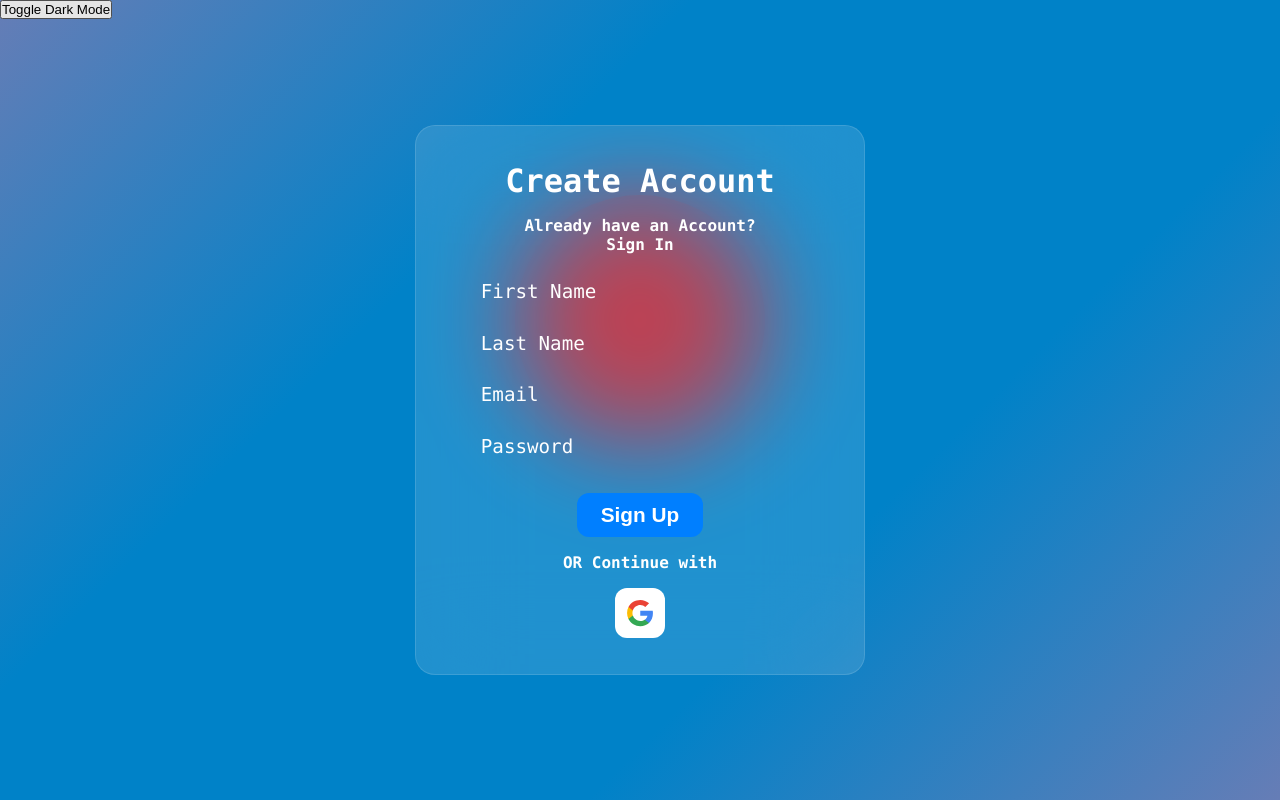
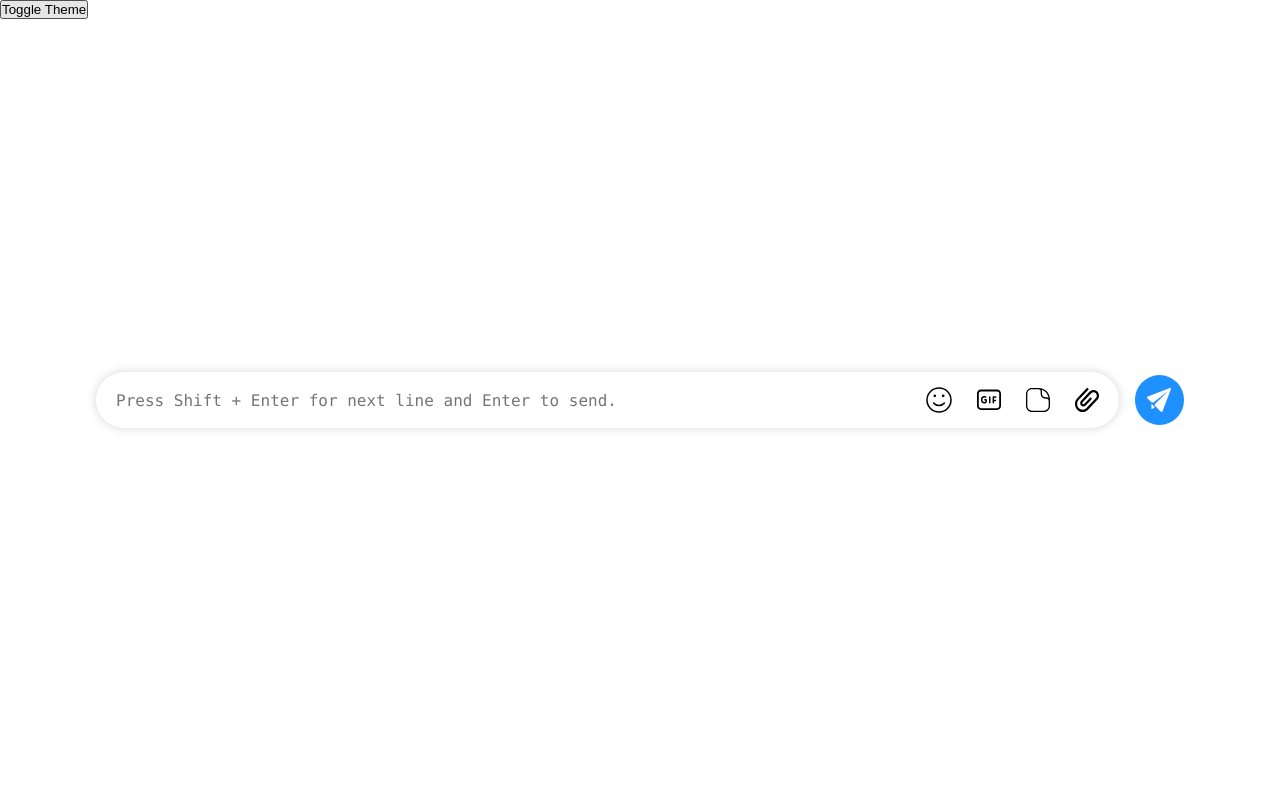
Before and after one commit to ranaintizar/chathive, a Next.js app: page / in a window 1280 px wide. Built offline with nearby package versions, Linux system fonts and the light colour scheme; no server answers.

Commit message:
Fix Text Area

```diff
--- a/pages/index.tsx
+++ b/pages/index.tsx
@@ -44,22 +44,29 @@ export default function Home() {
                 height: "100vh",
                 background: "#17171c",
                 position: "relative",
-                // display: "flex",
-                // justifyContent: "center",
-                // alignItems: "center",
+                display: "flex",
+                justifyContent: "center",
+                alignItems: "center",
               }
             : {
                 height: "100vh",
-                // display: "flex",
-                // justifyContent: "center",
-                // alignItems: "center",
+                display: "flex",
+                justifyContent: "center",
+                alignItems: "center",
               }
         }
       >
-        <button onClick={toggleTheme} style={{ position: "absolute" }}>
-          Toggle Dark Mode
+        <button
+          onClick={toggleTheme}
+          style={{
+            position: "absolute",
+            top: "0",
+            left: "0",
+          }}
+        >
+          Toggle Theme
         </button>
-        <SignupFlow theme={theme} />
+        <EnterMsg theme={theme} />
       </main>
     </>
   );
--- a/src/components/enter-msg/EnterMsg.module.scss
+++ b/src/components/enter-msg/EnterMsg.module.scss
@@ -8,14 +8,15 @@
   .enterMsg {
     position: relative;
     box-shadow: 0 0 10px 0 #3333;
-    padding: 5px 10px 5px 1rem;
+    padding: 5px 10px;
     border-radius: 3rem;
     width: 95%;
-    @extend .alignCen;
+    display: flex;
 
     textarea {
       all: unset;
-      padding: 1.2rem 10px;
+      padding: 5px 10px;
+      padding-top: 12px;
       width: 80%;
       line-height: 1.5rem;
       word-wrap: break-word;
@@ -28,6 +29,7 @@
     .btnContainer {
       @extend .alignCen;
       gap: 5px;
+      height: 100%;
 
       button {
         @extend .flexCenter;
@@ -74,8 +76,8 @@
   .submitBtn {
     border: none;
     @extend .flexCenter;
-    width: 65px;
-    height: 65px;
+    width: 50px;
+    height: 50px;
     border-radius: 50%;
     background: #1e90ff;
 
--- a/src/components/enter-msg/EnterMsg.tsx
+++ b/src/components/enter-msg/EnterMsg.tsx
@@ -1,4 +1,4 @@
-import React, { useEffect, useState } from "react";
+import React, { useEffect } from "react";
 import dynamic from "next/dynamic";
 import Picker from "react-giphy-component";
 import { addDoc, collection } from "firebase/firestore";
@@ -56,12 +56,31 @@ const EnterMsg = ({ theme }: Props) => {
   };
 
   const handleKey = (e: any) => {
-    if (e.keyCode === 13 && e.shiftKey === true) {
-      console.log("next line");
-    } else if (e.keyCode === 13) {
-      e.preventDefault();
-      handleSubmit();
-    }
+    setTimeout(() => {
+      const height = e.target.offsetHeight;
+      const scrollHeight = e.target.scrollHeight;
+
+      if (height <= 120) {
+        e.target.style.paddingTop = "5px";
+        e.target.style.height = scrollHeight - 15 + "px";
+      }
+
+      if (e.keyCode === 8) {
+        const isEmpty = e.target.value === "";
+        if (isEmpty) {
+          e.target.paddingTop = "12px";
+          e.target.style.height = "30px";
+        }
+      } else if (e.keyCode === 13 && e.shiftKey === true) {
+        if (height <= 120) {
+          e.target.style.paddingTop = "5px";
+          e.target.style.height = height + 5 + "px";
+        }
+      } else if (e.keyCode === 13) {
+        e.preventDefault();
+        handleSubmit();
+      }
+    }, 50);
   };
 
   const handleAttach = () => {
@@ -155,7 +174,10 @@ const EnterMsg = ({ theme }: Props) => {
       >
         <textarea
           rows={1}
-          onFocus={() => setShowEmojis(false)}
+          onFocus={() => {
+            setShowEmojis(false);
+            setShowGifs(false);
+          }}
           value={message}
           style={theme === "dark" ? { color: "#fff" } : { color: "#000" }}
           placeholder="Press Shift + Enter for next line and Enter to send."
```
